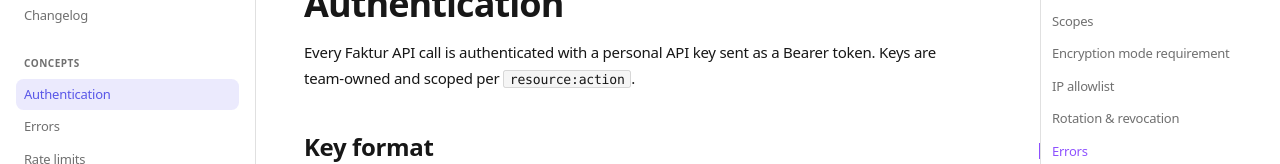
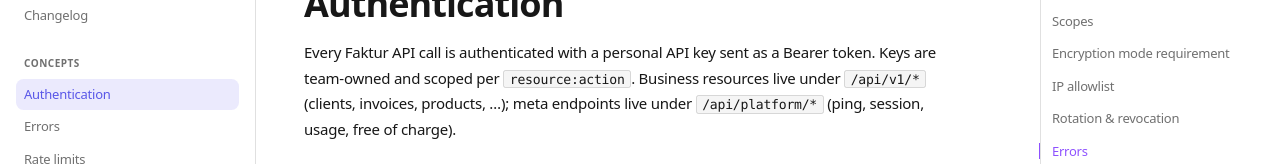
Before and after one commit to fakturapp/docs, a Next.js app: page /concepts/authentication in a window 1280 px wide. Shown: the part 168-332 px from the top of the page. Built offline with nearby package versions, Linux system fonts and the light colour scheme; no server answers.

Commit message:
docs: clarify /api/v1 vs /api/platform split in authentication intro

```diff
--- a/src/app/concepts/authentication/page.tsx
+++ b/src/app/concepts/authentication/page.tsx
@@ -9,7 +9,9 @@
       <h1 className="mt-2 text-4xl font-semibold tracking-tight">Authentication</h1>
       <p className="mt-4 text-(--muted-foreground)">
         Every Faktur API call is authenticated with a personal API key sent as a Bearer token.
-        Keys are team-owned and scoped per <code>resource:action</code>.
+        Keys are team-owned and scoped per <code>resource:action</code>. Business resources live
+        under <code>/api/v1/*</code> (clients, invoices, products, …); meta endpoints live under{' '}
+        <code>/api/platform/*</code> (ping, session, usage, free of charge).
       </p>
 
       <section className="mt-10">
```
